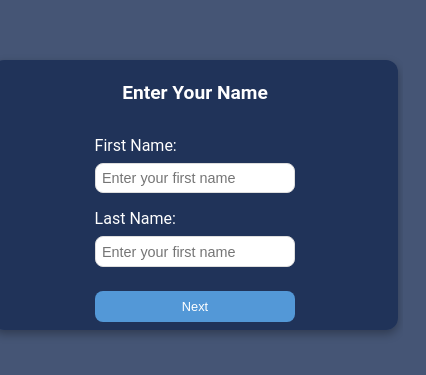
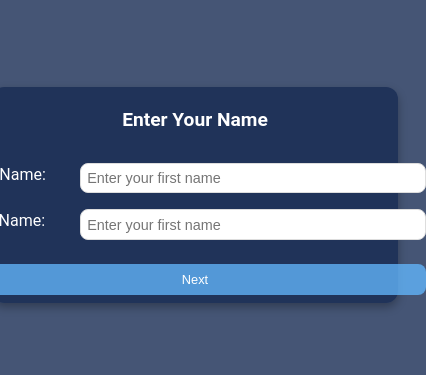
Before and after one commit to MLaranjeiro/Patient-Registration-SPA, a React (Create React App) app: page / in a window 390 px wide. Shown: the part 227-602 px from the top of the page, 426 px wide, since content can reach past the window. Built offline with nearby package versions, Linux system fonts and the light colour scheme.

Commit message:
Refactor form styles in index.css: enhance layout with flexbox for better alignment, adjust label width, and improve error message visibility.

```diff
--- a/src/index.css
+++ b/src/index.css
@@ -27,6 +27,13 @@ body {
 .form-group {
   margin-bottom: 1rem;
   text-align: left;
+  display: flex;
+  align-items: center;
+}
+
+.form-group label {
+  margin-right: 1rem;
+  flex: 0 0 100px; /* Adjust the width as needed */
 }
 
 h1 {
@@ -49,7 +56,7 @@ select {
   border: 1px solid #ddd;
   border-radius: 8px;
   font-size: 1rem;
-  width: 100%;
+  width: 400px;
   box-sizing: border-box;
 }
 
@@ -68,9 +75,10 @@ button {
 
 .error {
   color: #ff4444;
-  font-size: 0.9rem;
+  font-size: 1rem;
   margin-top: 0.5rem;
   text-align: left;
+  width: 100%;
 }
 
 .summary-card {
@@ -100,12 +108,6 @@ button {
 
   h1 {
     font-size: 1.5rem;
-  }
-
-  input,
-  select {
-    font-size: 1rem;
-    padding: 0.5rem;
   }
 
   button {
```
